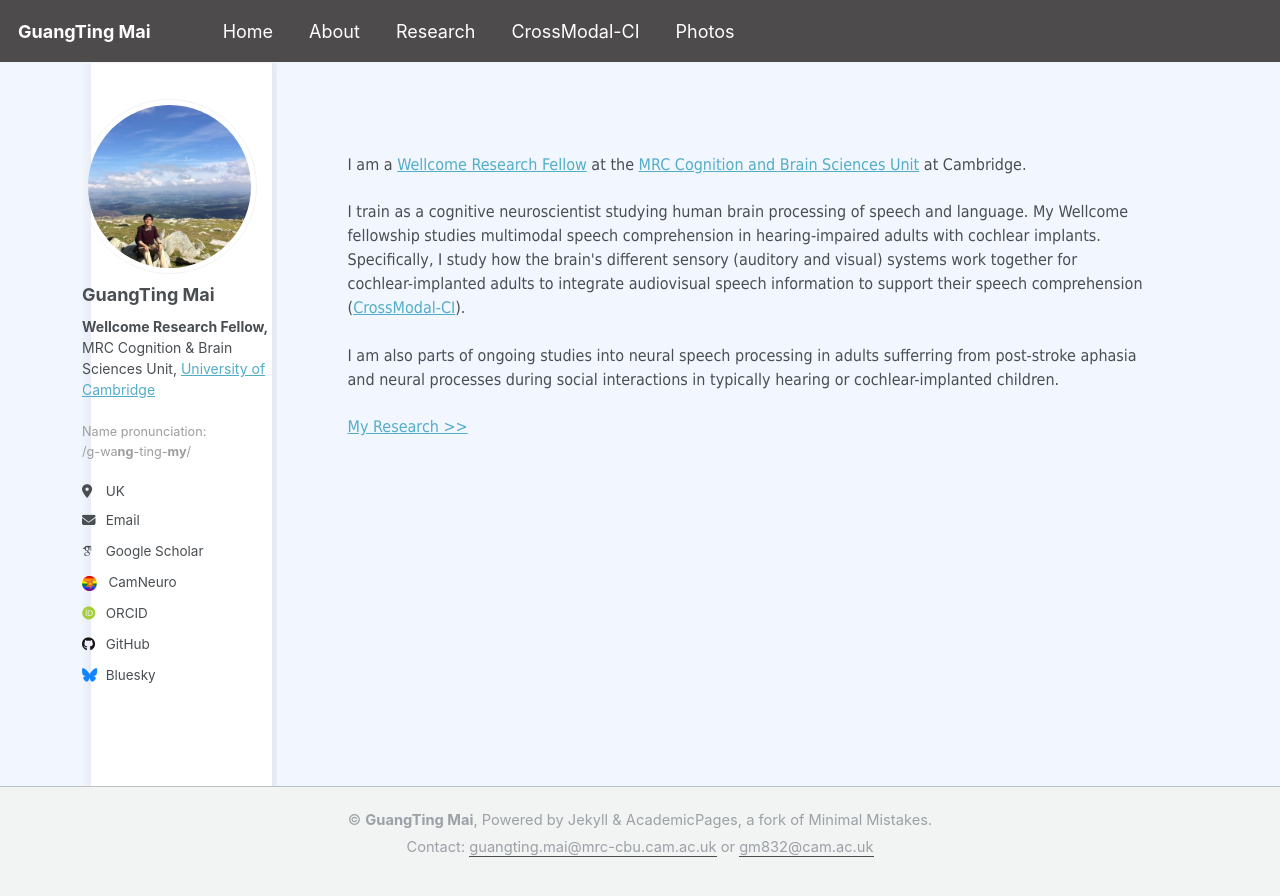
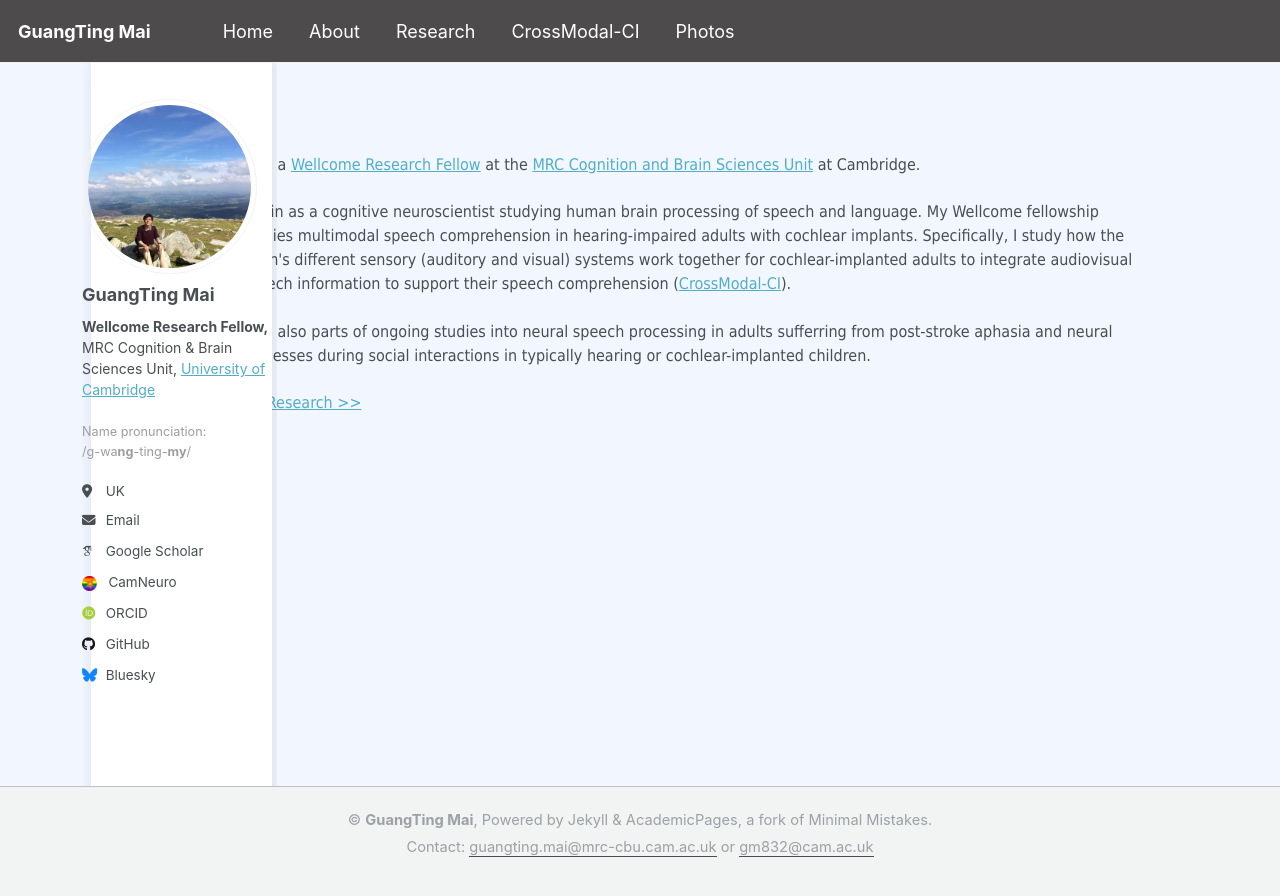
Before and after one commit to guangtingmai/guangtingmai.github.io, a Jekyll site: the page built from _pages/readme.html, in a window 1280 px wide. Shown: the top 896 px of the page. Built offline with Jekyll 4.4.1, drawn with Linux system fonts in a browser that asks for light colours; some web fonts are replaced.

Commit message:
Update custom.scss

```diff
--- a/_sass/custom.scss
+++ b/_sass/custom.scss
@@ -47,7 +47,7 @@ nav a:hover,
 
 .page {
   max-width: 100% !important;
-  width: 75% !important;
+  width: 85% !important;
   margin: 0 auto !important;
   padding-left: 0 !important;
   padding-right: 0 !important;
```
